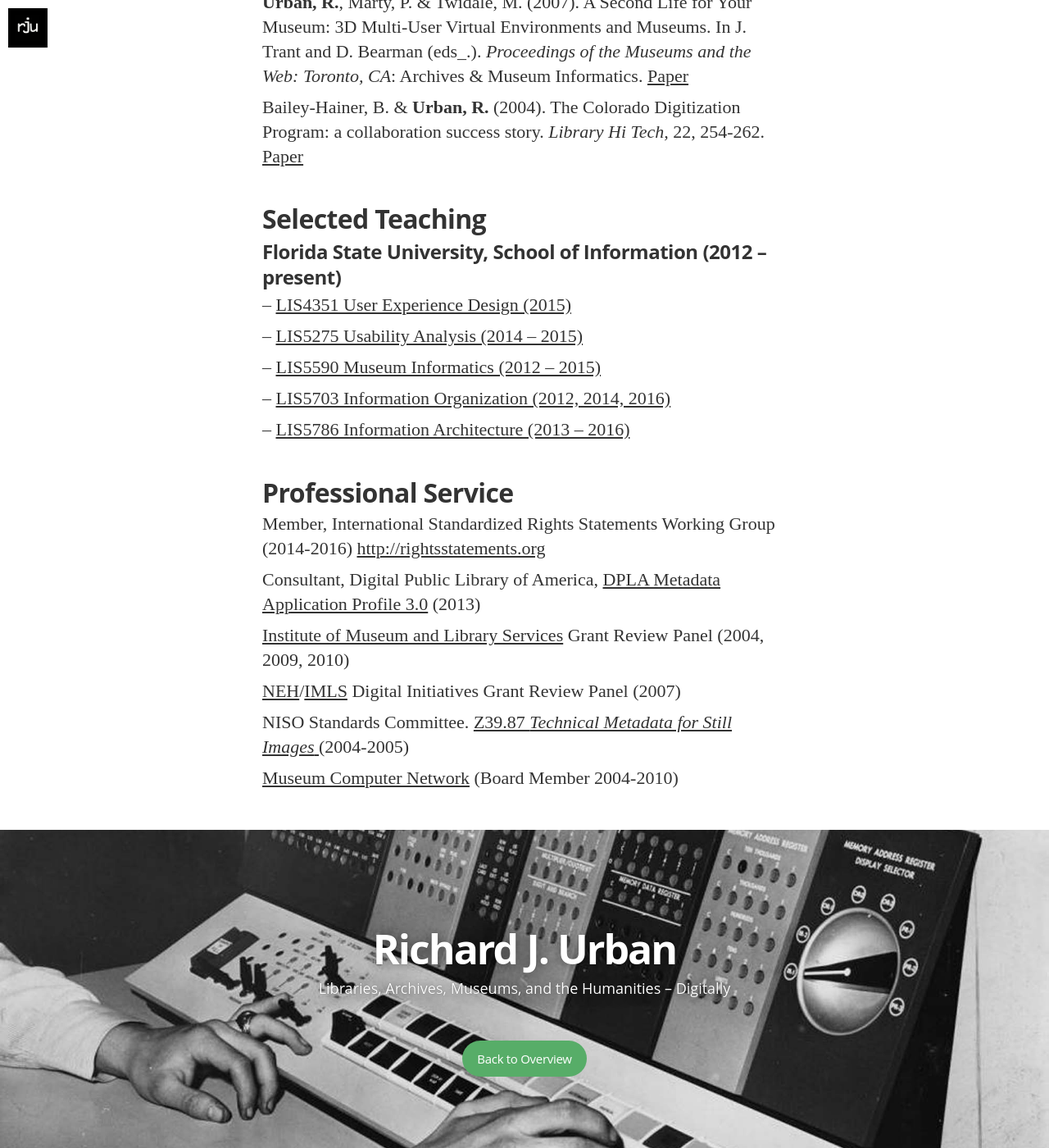
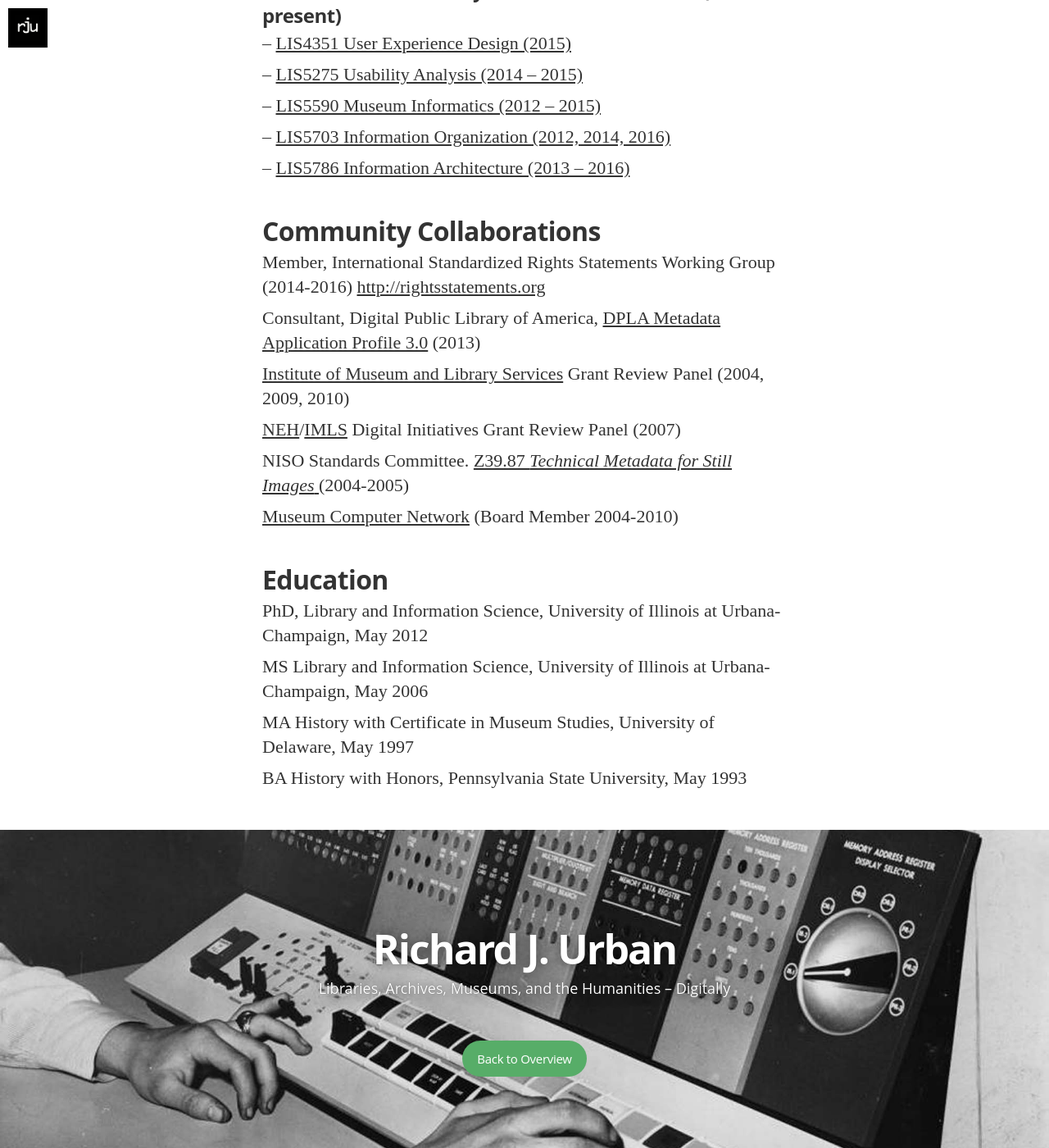
Before and after one commit to musebrarian/musebrarian.github.io, a Jekyll site: the page built from experience.md, in a window 1280 px wide and 1400 px high, scrolled down 2465 px. Shown: the whole window at 82% size. Built offline with Jekyll 4.4.1, drawn with Linux system fonts in a browser that asks for light colours; nearby versions of some CDN libraries; some web fonts are replaced; some of the changed text lies outside the part shown.

Commit message:
rearrangement
moved education

```diff
--- a/experience.md
+++ b/experience.md
@@ -72,7 +64,7 @@ Bailey-Hainer, B. & **Urban, R.** (2004). The Colorado Digitization Program: a c
 
 – [LIS5786 Information Architecture (2013 – 2016)](http://chi.cci.fsu.edu/person/rurban/teaching/lis5786-information-architecture/)
 
-## Professional Service
+## Community Collaborations
 Member, International Standardized Rights Statements Working Group (2014-2016) [http://rightsstatements.org](http://rightsstatements.org)
 
 Consultant, Digital Public Library of America, [DPLA Metadata Application Profile 3.0](https://dp.la/info/developers/map/) (2013)
@@ -84,3 +76,12 @@ Consultant, Digital Public Library of America, [DPLA Metadata Application Profil
 NISO Standards Committee. [Z39.87 _Technical Metadata for Still Images_ ](http://www.loc.gov/standards/mix/)(2004-2005)
 
 [Museum Computer Network](http://mcn.edu/) (Board Member 2004-2010)
+
+## Education
+PhD, Library and Information Science, University of Illinois at Urbana-Champaign, May 2012
+
+MS Library and Information Science, University of Illinois at Urbana-Champaign, May 2006
+
+MA History with Certificate in Museum Studies, University of Delaware, May 1997
+
+BA History with Honors, Pennsylvania State University, May 1993
```
Also changed, not shown: other parts of experience.md (+0 -8 lines).
